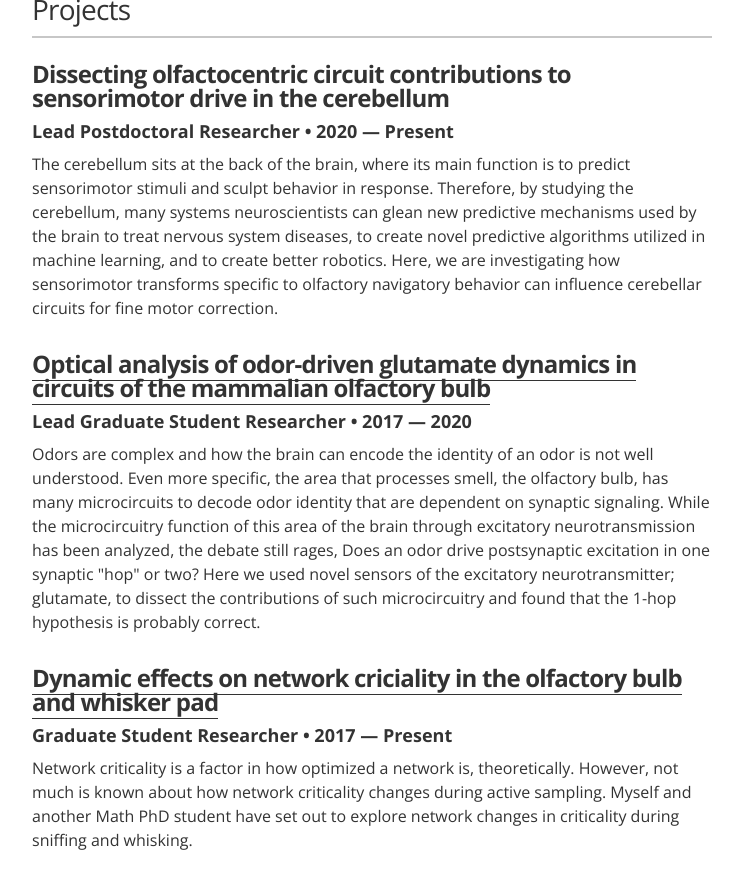
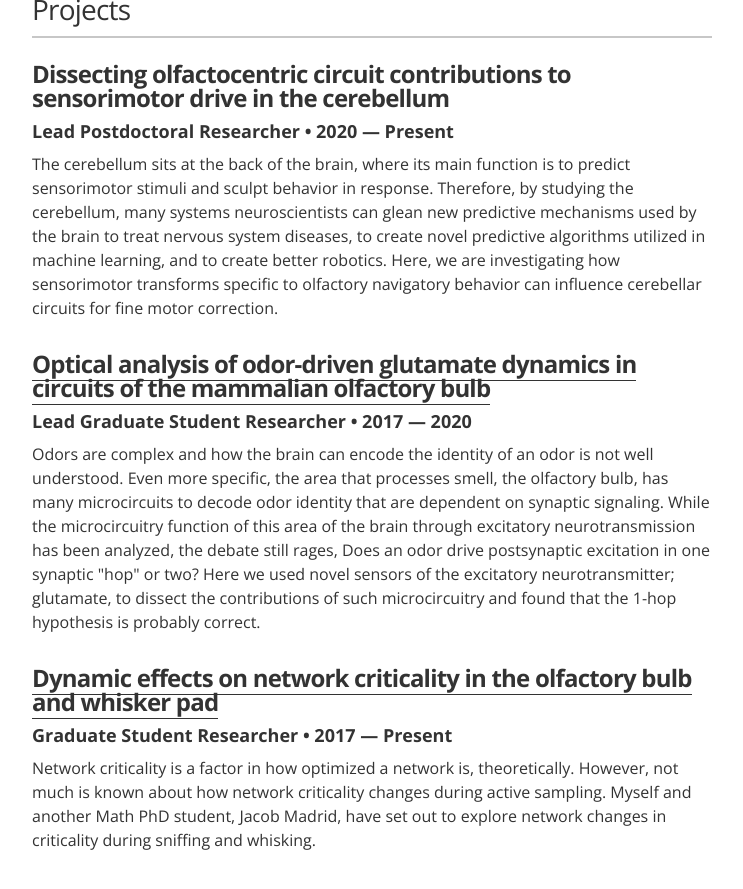
Before and after one commit to andsinpants/andsinpants.github.io, a Jekyll site: the page built from index.html, in a window 1280 px wide and 900 px high, scrolled down 2392 px. Shown: the top 889 px of the window, without its empty margins (268-1011 px from the left). Built offline with Jekyll 4.4.1, drawn with Linux system fonts in a browser that asks for light colours.

Commit message:
Update projects.yml

```diff
--- a/_data/projects.yml
+++ b/_data/projects.yml
@@ -15,9 +15,9 @@
   url: https://www.dropbox.com/s/i50vcf09jtic61q/AKM_Dissertation_Final_SecondSubEdits_4272020.pdf?dl=0
   description: Odors are complex and how the brain can encode the identity of an odor is not well understood. Even more specific, the area that processes smell, the olfactory bulb, has many microcircuits to decode odor identity that are dependent on synaptic signaling. While the microcircuitry function of this area of the brain through excitatory neurotransmission has been analyzed, the debate still rages, Does an odor drive postsynaptic excitation in one synaptic "hop" or two? Here we used novel sensors of the excitatory neurotransmitter; glutamate, to dissect the contributions of such microcircuitry and found that the 1-hop hypothesis is probably correct.
 
-# Dynamic effects of active sensing on network critcality
-- project: Dynamic effects on network criciality in the olfactory bulb and whisker pad
+# Dynamic effects of active sensing on network criticality
+- project: Dynamic effects on network criticality in the olfactory bulb and whisker pad
   role: Graduate Student Researcher
   duration: 2017 &mdash; Present
   url: https://bit.ly/3OGUkHF
-  description: Network criticality is a factor in how optimized a network is, theoretically. However, not much is known about how network criticality changes during active sampling. Myself and another Math PhD student have set out to explore network changes in criticality during sniffing and whisking.
+  description: Network criticality is a factor in how optimized a network is, theoretically. However, not much is known about how network criticality changes during active sampling. Myself and another Math PhD student, Jacob Madrid, have set out to explore network changes in criticality during sniffing and whisking.
```
